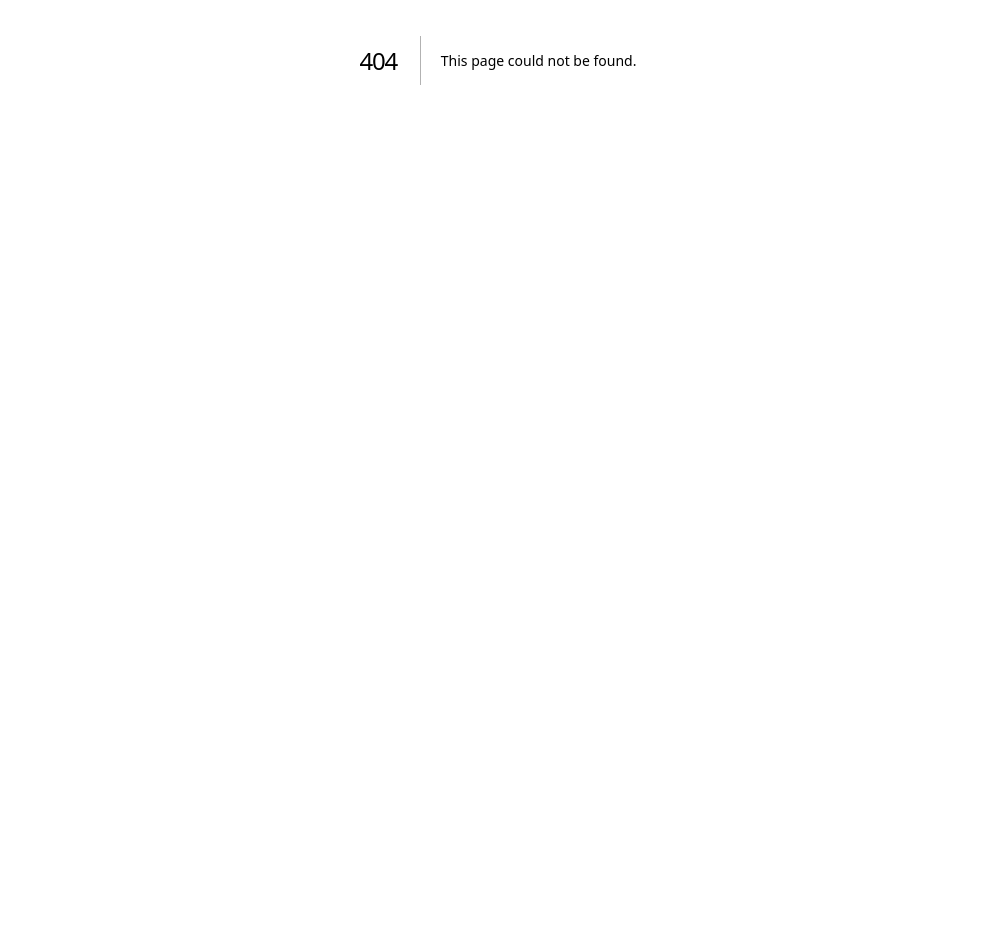
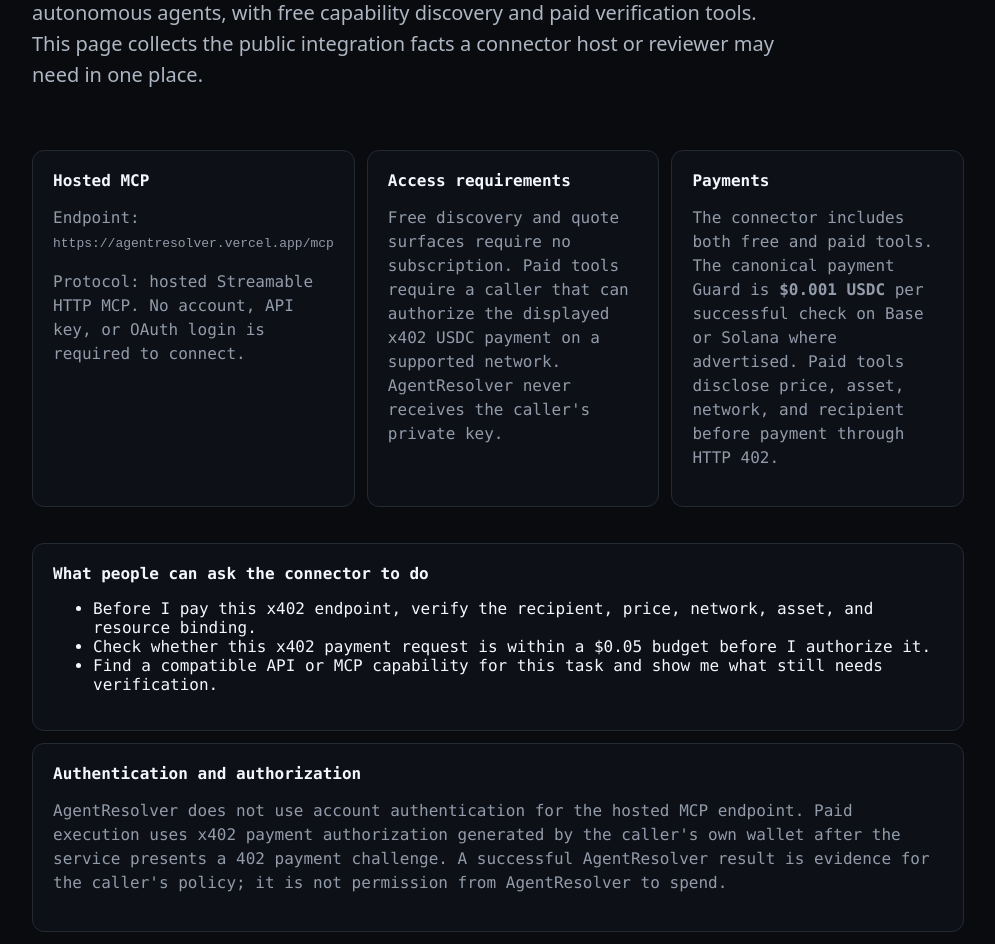
Before and after one commit to waxsway/agentresolver, a Next.js app: page /connector in a window 1280 px wide. Before the commit this address had no page. Shown: the part 340-1284 px from the top of the page, without its empty margins (142-1137 px from the left). Before the commit the page ends 800 px from the top, so only its background shows below. Built offline with nearby package versions, Linux system fonts and the light colour scheme.

Commit message:
Add connector review and policy pages

```diff
--- /dev/null
+++ b/src/app/connector/page.tsx
@@ -0,0 +1,106 @@
+import type { Metadata } from "next";
+
+export const metadata: Metadata = {
+  title: "AgentResolver Connector Information",
+  description:
+    "Hosted MCP endpoint, access requirements, payment behavior, support, privacy, and terms for AgentResolver."
+};
+
+const prompts = [
+  "Before I pay this x402 endpoint, verify the recipient, price, network, asset, and resource binding.",
+  "Check whether this x402 payment request is within a $0.05 budget before I authorize it.",
+  "Find a compatible API or MCP capability for this task and show me what still needs verification."
+];
+
+export default function ConnectorPage() {
+  return (
+    <main>
+      <div className="eyebrow">CONNECTOR INFORMATION</div>
+      <h1>AgentResolver hosted MCP connector.</h1>
+      <p className="lead">
+        AgentResolver is a non-custodial x402 payment verification service for
+        autonomous agents, with free capability discovery and paid verification
+        tools. This page collects the public integration facts a connector host
+        or reviewer may need in one place.
+      </p>
+
+      <div className="grid">
+        <section>
+          <h2>Hosted MCP</h2>
+          <p>
+            Endpoint: <code>https://agentresolver.vercel.app/mcp</code>
+          </p>
+          <p>
+            Protocol: hosted Streamable HTTP MCP. No account, API key, or OAuth
+            login is required to connect.
+          </p>
+        </section>
+
+        <section>
+          <h2>Access requirements</h2>
+          <p>
+            Free discovery and quote surfaces require no subscription. Paid
+            tools require a caller that can authorize the displayed x402 USDC
+            payment on a supported network. AgentResolver never receives the
+            caller&apos;s private key.
+          </p>
+        </section>
+
+        <section>
+          <h2>Payments</h2>
+          <p>
+            The connector includes both free and paid tools. The canonical
+            payment Guard is <strong>$0.001 USDC</strong> per successful check
+            on Base or Solana where advertised. Paid tools disclose price,
+            asset, network, and recipient before payment through HTTP 402.
+          </p>
+        </section>
+      </div>
+
+      <section>
+        <h2>What people can ask the connector to do</h2>
+        <ul>
+          {prompts.map(prompt => (
+            <li key={prompt}>{prompt}</li>
+          ))}
+        </ul>
+      </section>
+
+      <section>
+        <h2>Authentication and authorization</h2>
+        <p>
+          AgentResolver does not use account authentication for the hosted MCP
+          endpoint. Paid execution uses x402 payment authorization generated by
+          the caller&apos;s own wallet after the service presents a 402 payment
+          challenge. A successful AgentResolver result is evidence for the
+          caller&apos;s policy; it is not permission from AgentResolver to spend.
+        </p>
+      </section>
+
+      <section>
+        <h2>Public review links</h2>
+        <p>
+          <a href="/docs">Documentation</a> ·{" "}
+          <a href="/mcp/server-card">MCP server card</a> ·{" "}
+          <a href="/openapi.json">OpenAPI</a> ·{" "}
+          <a href="/privacy">Privacy policy</a> ·{" "}
+          <a href="/terms">Terms of service</a> ·{" "}
+          <a href="/support">Support</a>
+        </p>
+      </section>
+
+      <section>
+        <h2>Developer and support</h2>
+        <p>
+          Developer: Wade Wickingson. Support:{" "}
+          <a href="mailto:waxsway@gmail.com">waxsway@gmail.com</a>.
+        </p>
+      </section>
+
+      <p className="links">
+        <a href="/">Home</a> · <a href="/docs">Docs</a> ·{" "}
+        <a href="/legal">Legal &amp; Safety</a>
+      </p>
+    </main>
+  );
+}
```
